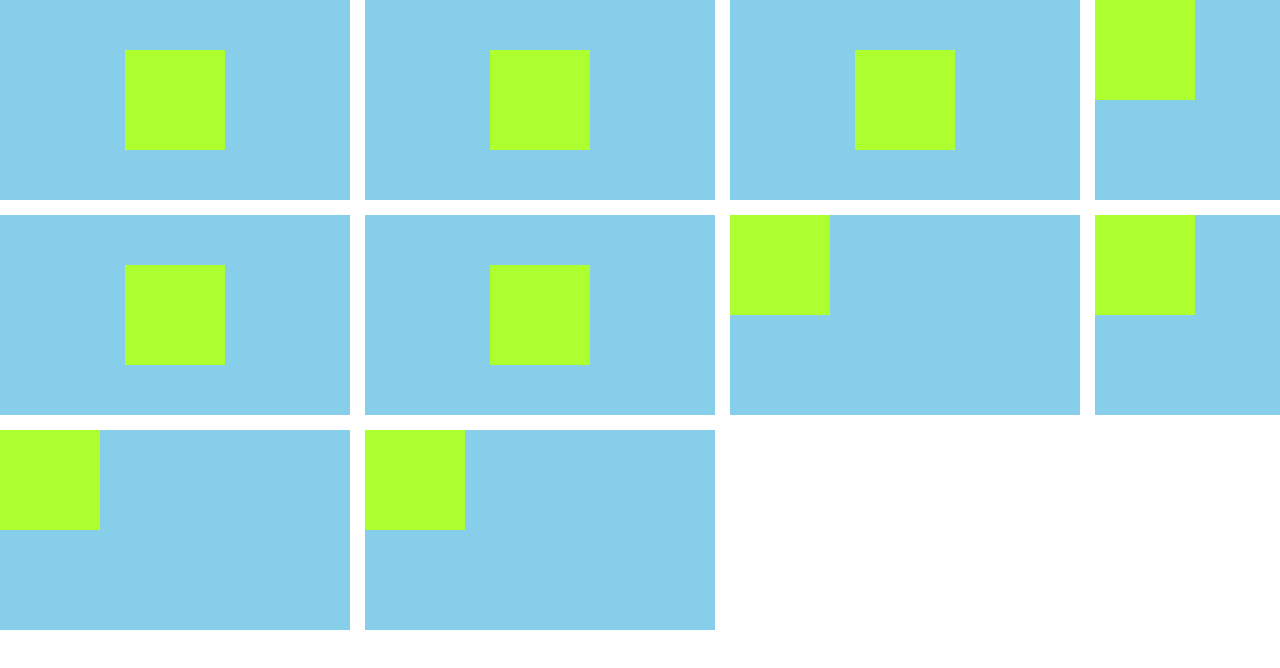
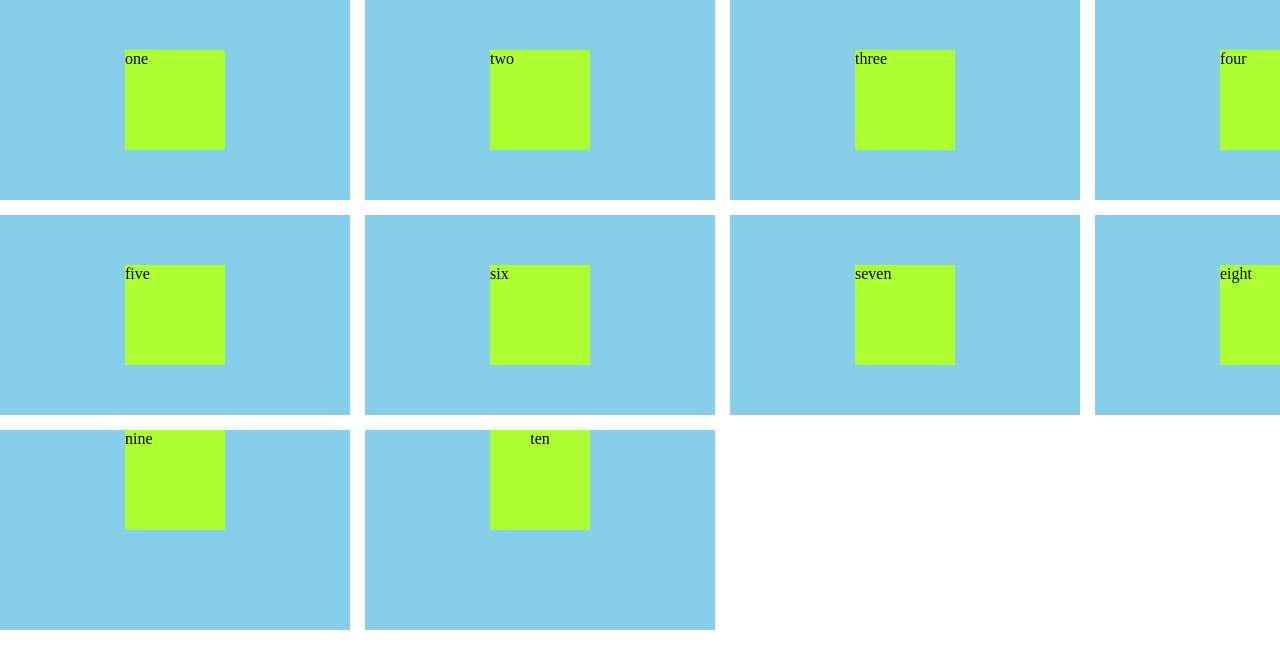
Before and after one commit to HCYETY/The-growth-path-of-front-end-engineers, a plain HTML site: page 前端/CSS实践/垂直水平居中.html in a window 1280 px wide. Shown: the top 668 px of the page. Drawn offline with Linux system fonts and the light colour scheme.

Commit message:
2021-04028

```diff
--- a/前端/CSS实践/垂直水平居中.html
+++ b/前端/CSS实践/垂直水平居中.html
@@ -27,7 +27,7 @@
             height: 100px;
             background-color: greenyellow;
         }
-        /* 法一 */
+        /* 法一：最常见的方法，这种方法只能在子元素宽高已知的情况下使用 */
         #parent_1{
             position: relative;
         }
@@ -38,30 +38,36 @@
             margin-left: -50px;
             margin-top: -50px;
         }
-        /* 法二 */
-        #parent_2{
+        /* 法二：这种方法只在子元素宽高已知的情况下适用 */
+        #child_2{
             position: relative;
+            left: 125px;
+            top: 50px;
         }
-        #child_2{
-            position: absolute;
-            left: calc(50% - 50px);
-            top: calc(50% - 50px);
-        }
-        /* 法三 */
+        /* 法三：思想同上一种方法，只不过用计算属性替代了偏移量和 margin */
         #parent_3{
             position: relative;
         }
         #child_3{
             position: absolute;
+            left: calc(50% - 50px);
+            top: calc(50% - 50px);
+        }
+        /* 法四：对子元素的宽高没有要求，在未知宽高的情况下依然适用。这种方式在子元素是单行或多行文本的时候要求垂直居中的情况下十分适用。 */
+        #parent_4{
+            position: relative;
+        }
+        #child_4{
+            position: absolute;
             top: 50%;
             left: 50%;
             transform: translate(-50%, -50%);
         }
-        /* 法四 */
-        #parent_4{
+        /* 法五：这种方式同样只在子元素高宽已知的情况下使用。 */
+        #parent_5{
             position: relative;
         }
-        #child_4{
+        #child_5{
             position: absolute;
             top: 0;
             left: 0;
@@ -69,34 +75,63 @@
             bottom: 0;
             margin: auto;
         }
-        /* 法五 */
-        #parent_5{
+        /* 法六：子元素宽高已知未知的情况都适用 */
+        #parent_6{
             display: flex;
             justify-content: center;
             align-items: center;
+
+            /* 兼容safari浏览器 */
+            -webkit-display:flex;
+            -webkit-align-items: center;
+            -webkit-justify-content: center;
         }
-        /* 法六 */
-        #parent_6{
+        /* 法七：最简单的方式，子元素宽高已知未知的情况都适用 */
+        #parent_7{
+            display: flex;
+        }
+        #child_7{
+            margin: auto;
+        }
+        /* 法八 */
+        #parent_8{
             display: grid;
         }
-        #child_6{
+        #child_8{
             align-self: center;
             justify-self: center;
+        }
+        /* 法九 */
+        #parent_9{
+            display: table-cell;
+            vertical-align: middle;
+        }
+        #child_9{
+            margin: 0 auto;
+        }
+        /* 法十 */
+        #parent_10{
+            display: table-cell;
+            vertical-align: middle;
+            text-align: center;
+        }
+        #child_10{
+            display: inline-block;
         }
     </style>
 </head>
 <body>
     <div id="people">
-        <div class="parent" id="parent_1"> <div class="child" id="child_1"></div> </div>
-        <div class="parent" id="parent_2"> <div class="child" id="child_2"></div> </div>
-        <div class="parent" id="parent_3"> <div class="child" id="child_3"></div> </div>
-        <div class="parent" id="parent_4"> <div class="child" ></div> </div>
-        <div class="parent" id="parent_5"> <div class="child" id="child_5"></div> </div>
-        <div class="parent" id="parent_6"> <div class="child" id="child_6"></div> </div>
-        <div class="parent" id="parent_7"> <div class="child" id="child_7"></div> </div>
-        <div class="parent" id="parent_8"> <div class="child" id="child_8"></div> </div>
-        <div class="parent" id="parent_9"> <div class="child" id="child_9"></div> </div>
-        <div class="parent" id="parent_10"> <div class="child" id="child_10"></div> </div>
+        <div class="parent" id="parent_1"> <div class="child" id="child_1">one</div> </div>
+        <div class="parent" id="parent_2"> <div class="child" id="child_2">two</div> </div>
+        <div class="parent" id="parent_3"> <div class="child" id="child_3">three</div> </div>
+        <div class="parent" id="parent_4"> <div class="child" id="child_4">four</div> </div>
+        <div class="parent" id="parent_5"> <div class="child" id="child_5">five</div> </div>
+        <div class="parent" id="parent_6"> <div class="child" id="child_6">six</div> </div>
+        <div class="parent" id="parent_7"> <div class="child" id="child_7">seven</div> </div>
+        <div class="parent" id="parent_8"> <div class="child" id="child_8">eight</div> </div>
+        <div class="parent" id="parent_9"> <div class="child" id="child_9">nine</div> </div>
+        <div class="parent" id="parent_10"> <div class="child" id="child_10">ten</div> </div>
     </div>
 </body>
 </html>
```
Also changed, not shown: 前端/CSS实践/三栏布局的各种方法.html (+29 -50 lines), 前端/CSS实践/自适应两栏布局的各种方法.html (+42 -10 lines).
